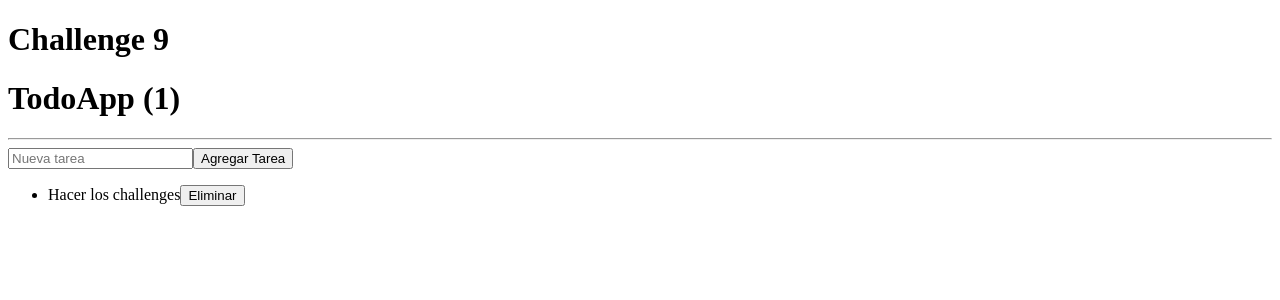
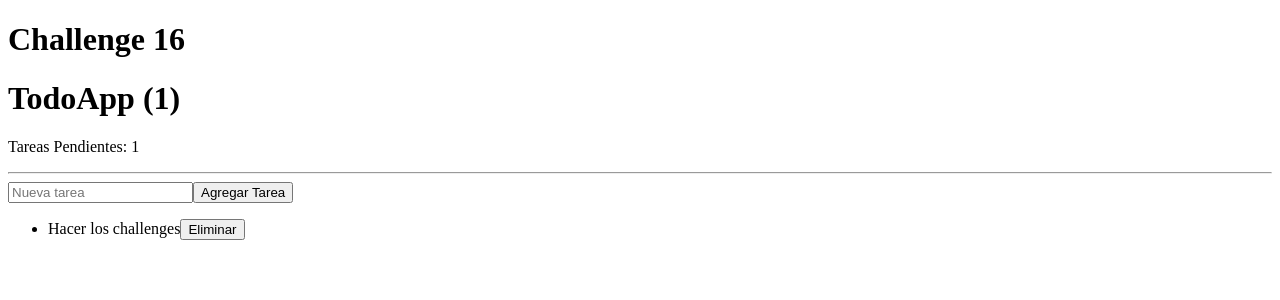
Before and after one commit to MariaCamilaOR/EDyA2_Homeworks, a React (Vite) app in the folder app/: page / in a window 1280 px wide. Shown: the top 300 px of the page. Built offline with nearby package versions, Linux system fonts and the light colour scheme.

Commit message:
Challenge 10 pero el 16 que hago

```diff
--- a/app/src/components/TodoApp.jsx
+++ b/app/src/components/TodoApp.jsx
@@ -1,43 +1,14 @@
-import { useReducer } from 'react';
-import { TodoReducer } from './TodoReducer';
 import { TodoList } from './TodoList';
 import { TodoAdd } from './TodoAdd';
-
-const initialState = [
-    {
-        id: new Date().getTime(),
-        description: 'Hacer los challenges',
-        done: false
-    }
-];
+import { useTodo } from '../hooks/useTODO'; // Importamos el hook
 
 export const TodoApp = () => {
-    const [todos, dispatch] = useReducer(TodoReducer, initialState);
-
-    const handleAddTodo = (newTodo) => {
-        dispatch({
-            type: 'ADD_TODO',
-            payload: newTodo
-        });
-    };
-
-    const handleToggleTodo = (id) => {
-        dispatch({
-            type: 'TOGGLE_TODO',
-            payload: id
-        });
-    };
-
-    const handleRemoveTodo = (id) => {
-        dispatch({
-            type: 'REMOVE_TODO',
-            payload: id
-        });
-    };
+    const { todos, handleAddTodo, handleToggleTodo, handleRemoveTodo, countTodos, countPendingTodos } = useTodo(); // Usamos el custom hook
 
     return (
         <div>
-            <h1>TodoApp ({todos.length})</h1>
+            <h1>TodoApp ({countTodos})</h1> {/* Muestra el total de todos */}
+            <p>Tareas Pendientes: {countPendingTodos}</p> {/* Muestra los todos pendientes */}
             <hr />
 
             <TodoAdd handleAddTodo={handleAddTodo} />
--- /dev/null
+++ b/app/src/hooks/useTODO.jsx
@@ -0,0 +1,48 @@
+import { useReducer } from 'react';
+import { TodoReducer } from '../components/TodoReducer';
+
+const initialState = [
+    {
+        id: new Date().getTime(),
+        description: 'Hacer los challenges',
+        done: false
+    }
+];
+
+export const useTodo = () => {
+    const [todos, dispatch] = useReducer(TodoReducer, initialState);
+
+    const handleAddTodo = (newTodo) => {
+        dispatch({
+            type: 'ADD_TODO',
+            payload: newTodo
+        });
+    };
+
+    const handleToggleTodo = (id) => {
+        dispatch({
+            type: 'TOGGLE_TODO',
+            payload: id
+        });
+    };
+
+    const handleRemoveTodo = (id) => {
+        dispatch({
+            type: 'REMOVE_TODO',
+            payload: id
+        });
+    };
+
+    const countTodos = todos.length;
+
+    const countPendingTodos = todos.filter(todo => !todo.done).length;
+
+    return {
+        todos,
+        handleAddTodo,
+        handleToggleTodo,
+        handleRemoveTodo,
+        countTodos,
+        countPendingTodos
+    };
+};
--- a/app/src/main.jsx
+++ b/app/src/main.jsx
@@ -5,7 +5,7 @@ import { TodoApp } from './components/TodoApp';
 ReactDOM.createRoot(document.getElementById('root')).render(
 
   <React.StrictMode>
-    <h1>Challenge 9</h1>
+    <h1>Challenge 16</h1>
     <TodoApp/>
 
   </React.StrictMode>
```
